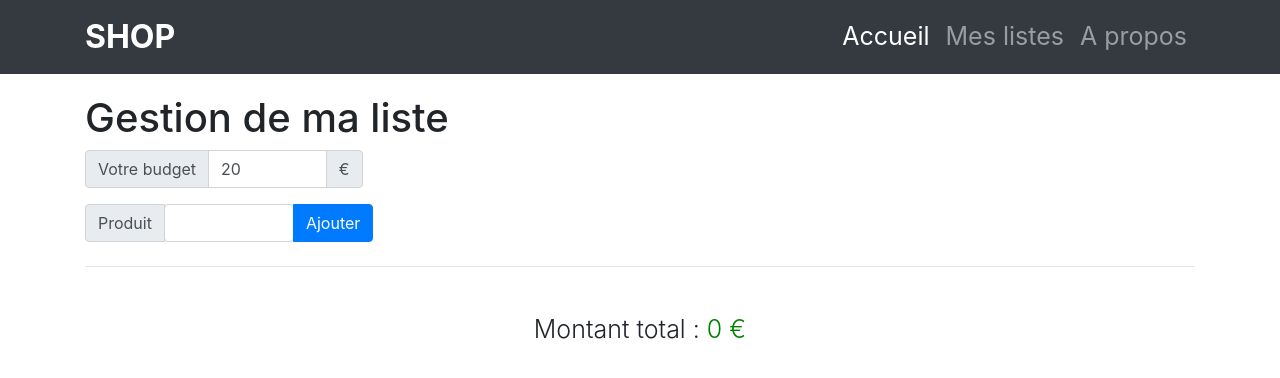
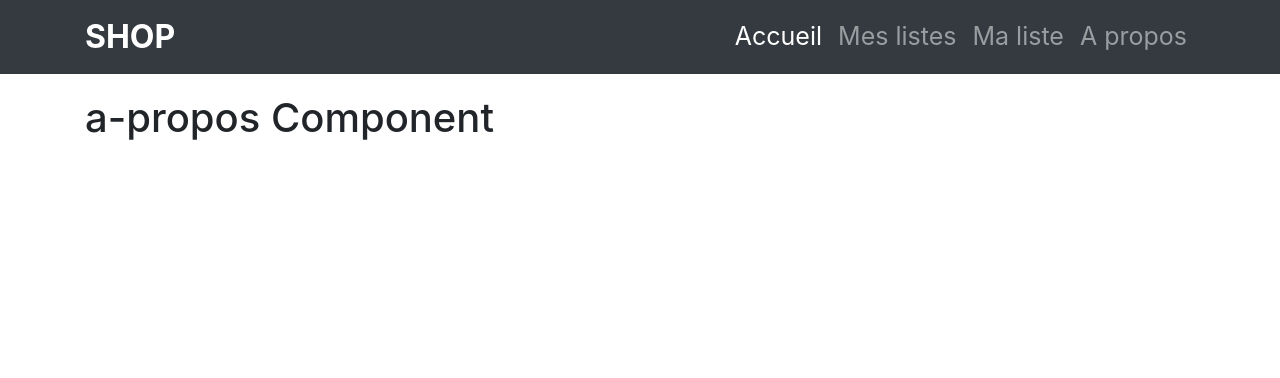
Before and after one commit to hmainismael/shop, a Vue app: page /#/a-propos in a window 1280 px wide. Shown: the top 378 px of the page. Built offline with nearby package versions, Linux system fonts and the light colour scheme.

Commit message:
Tab "Ma Liste" added

```diff
--- /dev/null
+++ b/src/components/Apropos.vue
@@ -0,0 +1,32 @@
+<template lang="html">
+
+    <section class="a-propos">
+        <h1>a-propos Component</h1>
+    </section>
+
+</template>
+
+<script lang="js">
+    export default  {
+        name: 'a-propos',
+        props: [],
+        mounted() {
+
+        },
+        data() {
+            return {
+
+            }
+        },
+        methods: {
+
+        },
+        computed: {
+
+        }
+    }
+</script>
+
+<style scoped lang="css">
+
+</style>
--- a/src/components/common/ProduitAutocomplete.vue
+++ b/src/components/common/ProduitAutocomplete.vue
@@ -79,7 +79,7 @@
             }
 
         },
-        handleClickOutside(evt) {
+        handleClickOutside() {
             this.isOpen = false;
             this.arrowCounter = -1;
         }
--- a/src/components/navbar/Navbar.vue
+++ b/src/components/navbar/Navbar.vue
@@ -14,6 +14,9 @@
                     </li>
                     <li class="nav-item">
                         <router-link to="/mes-listes" class="nav-link">Mes listes</router-link>
+                    </li>
+                    <li class="nav-item">
+                        <router-link to="/ma-liste" class="nav-link">Ma liste</router-link>
                     </li>
                     <li class="nav-item">
                         <router-link to="/a-propos" class="nav-link">A propos</router-link>
--- a/src/router/index.js
+++ b/src/router/index.js
@@ -3,6 +3,7 @@ import Router from 'vue-router'
 import Accueil from '../components/Accueil'
 import MesListes from '../components/MesListes'
 import MaListe from '../components/MaListe'
+import Apropos from '../components/Apropos'
 
 Vue.use(Router)
 
@@ -16,9 +17,13 @@ export default new Router({
             name: 'mesListes',
             component: MesListes
         }, {
+            path: '/ma-liste',
+            name: 'maListe',
+            component: MaListe
+        }, {
             path: '/a-propos',
             name: 'aPropos',
-            component: MaListe
+            component: Apropos
         }
     ]
 })
```
